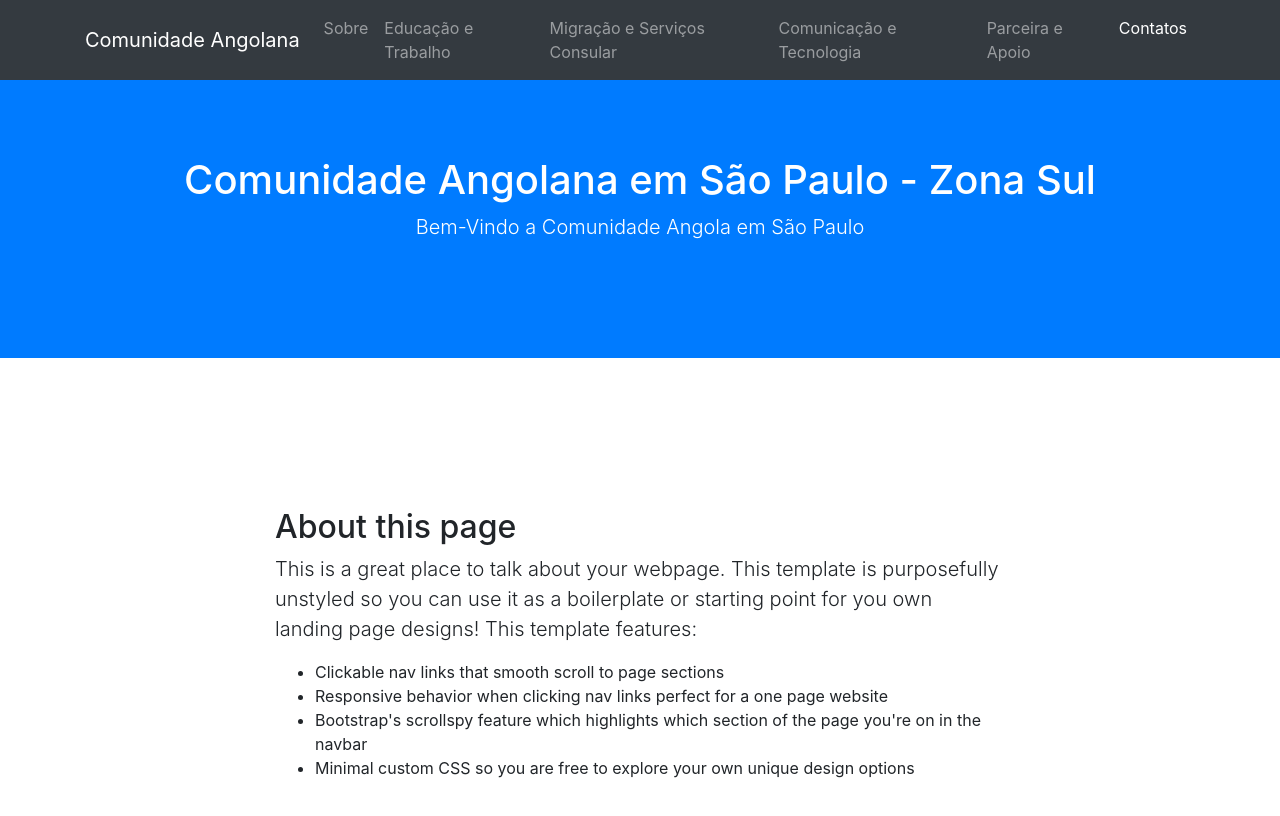
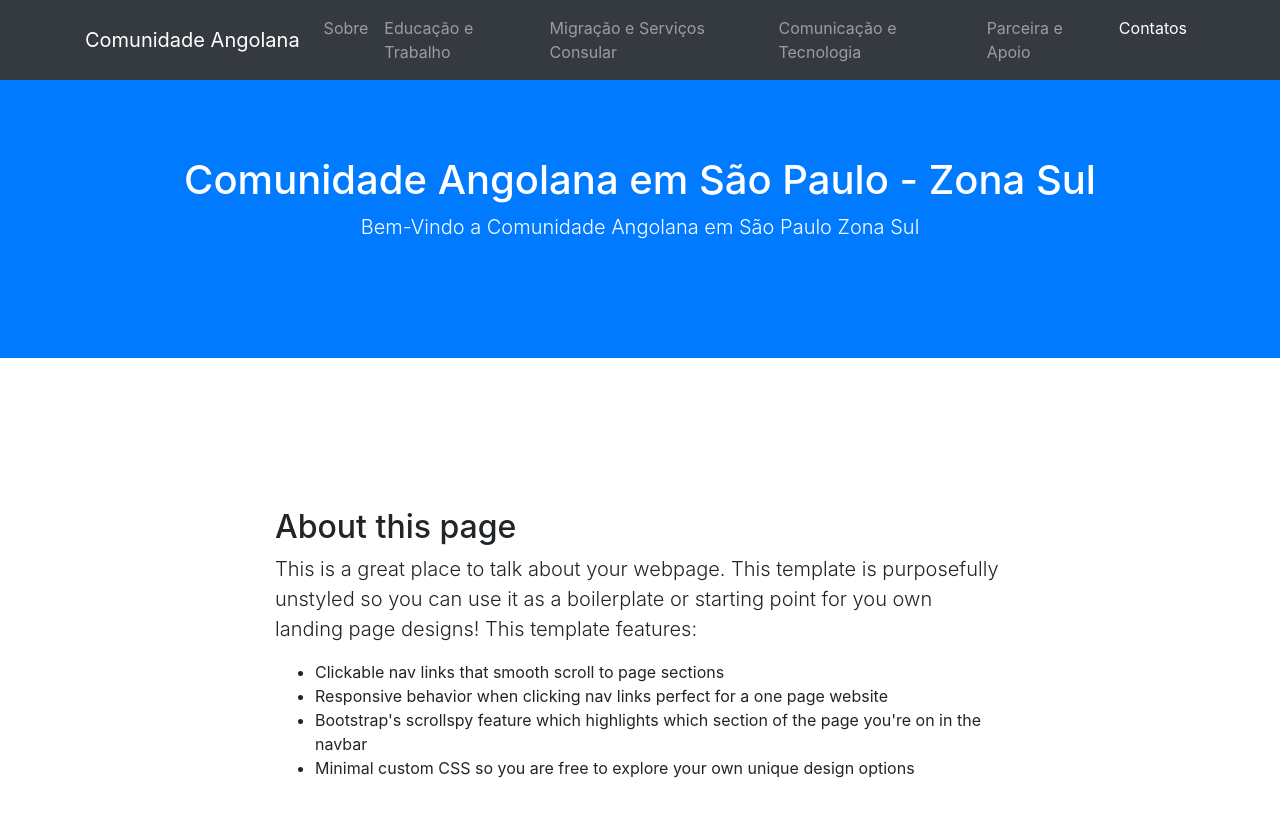
Before and after one commit to EdsonTech/caspzs.com.br, a website with bundled scripts: page index.html in a window 1280 px wide. Shown: the top 816 px of the page. Built offline with nearby package versions, Linux system fonts and the light colour scheme.

Commit message:
Alteração do título

```diff
--- a/index.html
+++ b/index.html
@@ -55,7 +55,7 @@
   <header class="bg-primary text-white">
     <div class="container text-center">
       <h1>Comunidade Angolana em São Paulo - Zona Sul</h1>
-      <p class="lead">Bem-Vindo a Comunidade Angola em São Paulo</p>
+      <p class="lead">Bem-Vindo a Comunidade Angolana em São Paulo Zona Sul</p>
     </div>
   </header>
 
```
